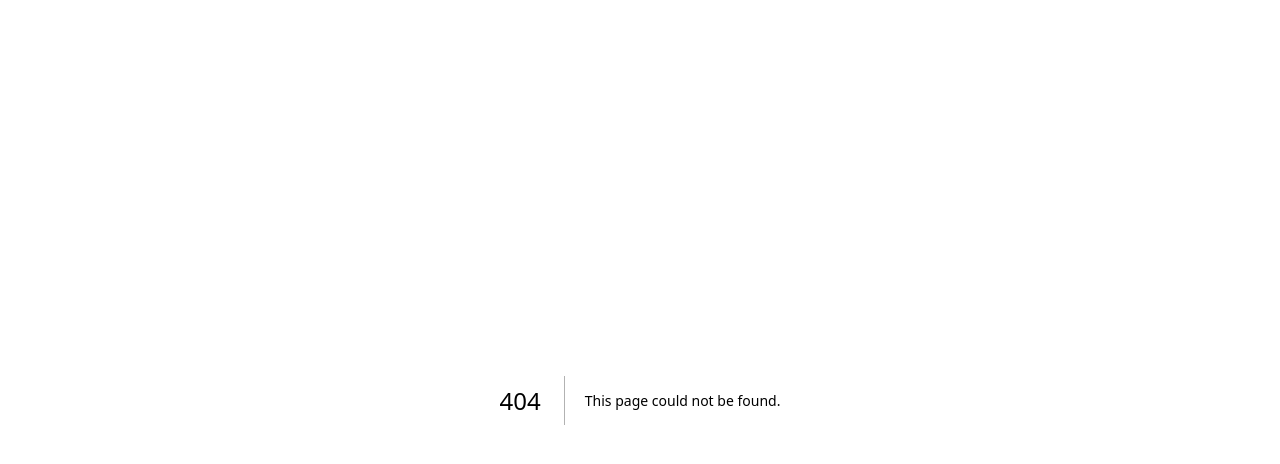
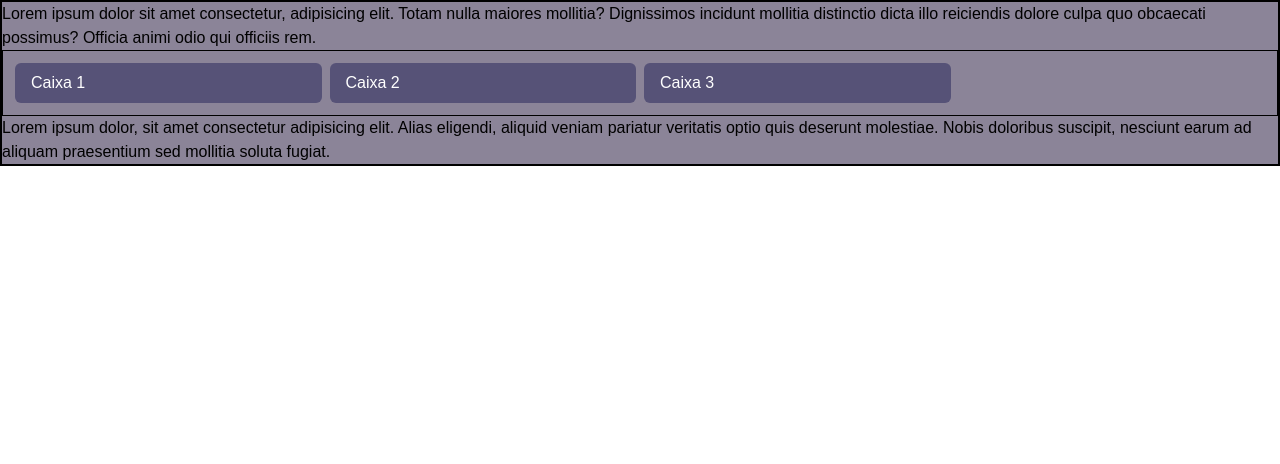
Before and after one commit to MathNunesx/Udemy-Next-TailWind, a Next.js app in the folder next-tailwind/: page /containerr in a window 1280 px wide. Before the commit this address had no page. Shown: the top 464 px of the page. Built offline with nearby package versions, Linux system fonts and the light colour scheme.

Commit message:
container

```diff
--- /dev/null
+++ b/next-tailwind/src/app/containerr/page.tsx
@@ -0,0 +1,17 @@
+
+export default function aplicacaoContainer(){
+    return (
+
+        <div className="container mx-auto bg-[#22143b85] border-2">
+            <p>Lorem ipsum dolor sit amet consectetur, adipisicing elit. Totam nulla maiores mollitia? Dignissimos incidunt mollitia distinctio dicta illo reiciendis dolore culpa quo obcaecati possimus? Officia animi odio qui officiis rem.</p>
+
+            <div className="border p-3 grid gap-2 grid-cols-4">
+                <div className="caixa">Caixa 1</div>
+                <div className="caixa">Caixa 2</div>
+                <div className="caixa">Caixa 3</div>
+            </div>
+
+            <p>Lorem ipsum dolor, sit amet consectetur adipisicing elit. Alias eligendi, aliquid veniam pariatur veritatis optio quis deserunt molestiae. Nobis doloribus suscipit, nesciunt earum ad aliquam praesentium sed mollitia soluta fugiat.</p>
+        </div>
+    )
+}
--- a/next-tailwind/src/app/globals.css
+++ b/next-tailwind/src/app/globals.css
@@ -27,7 +27,7 @@ body {
 
 .caixa {
   @apply px-4 py-2 rounded-md;
-  @apply bg-green-900 text-white;
+  @apply bg-[#2e2d5f91] text-white;
 }
 /*
 @layer components {
```
